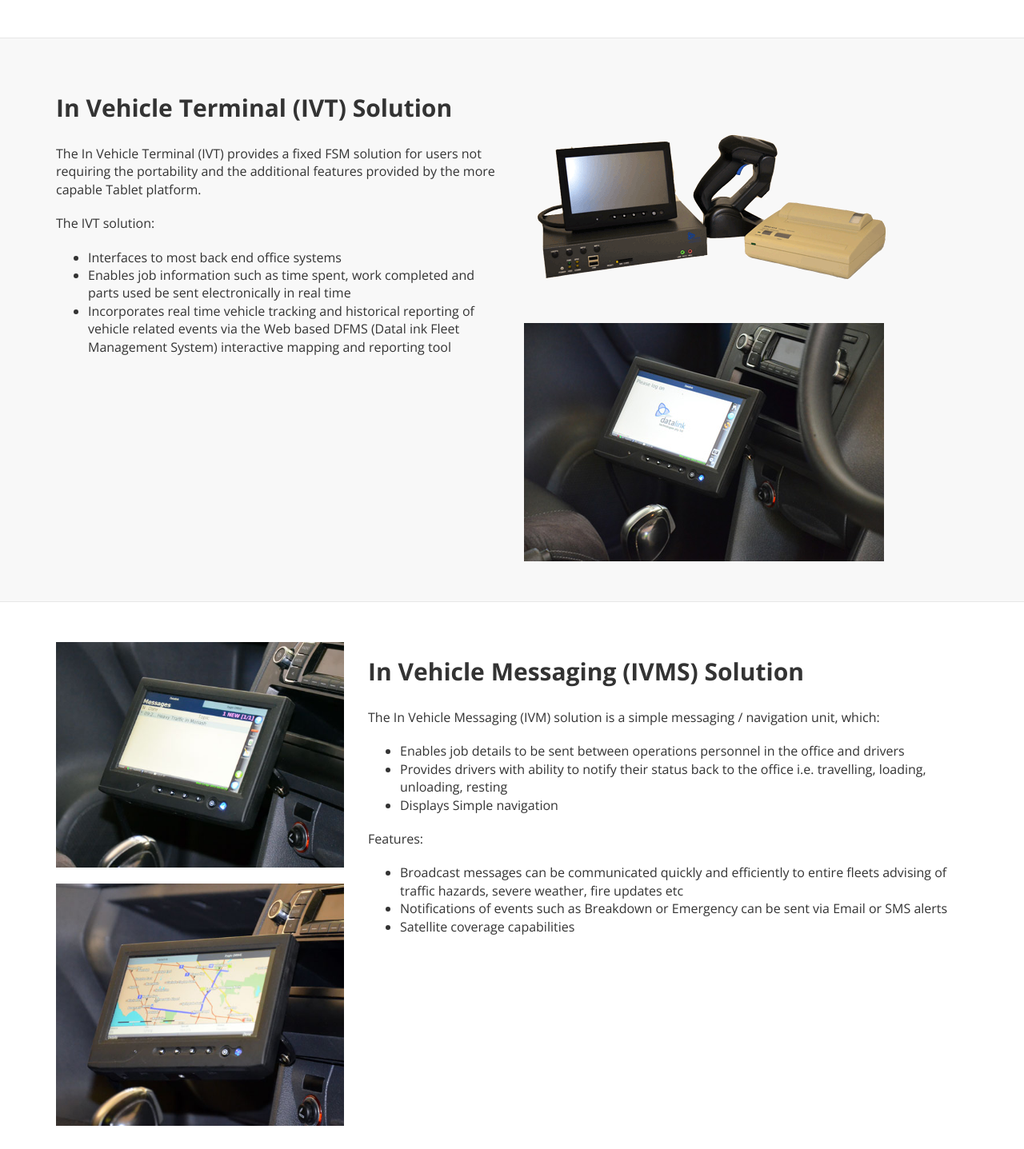
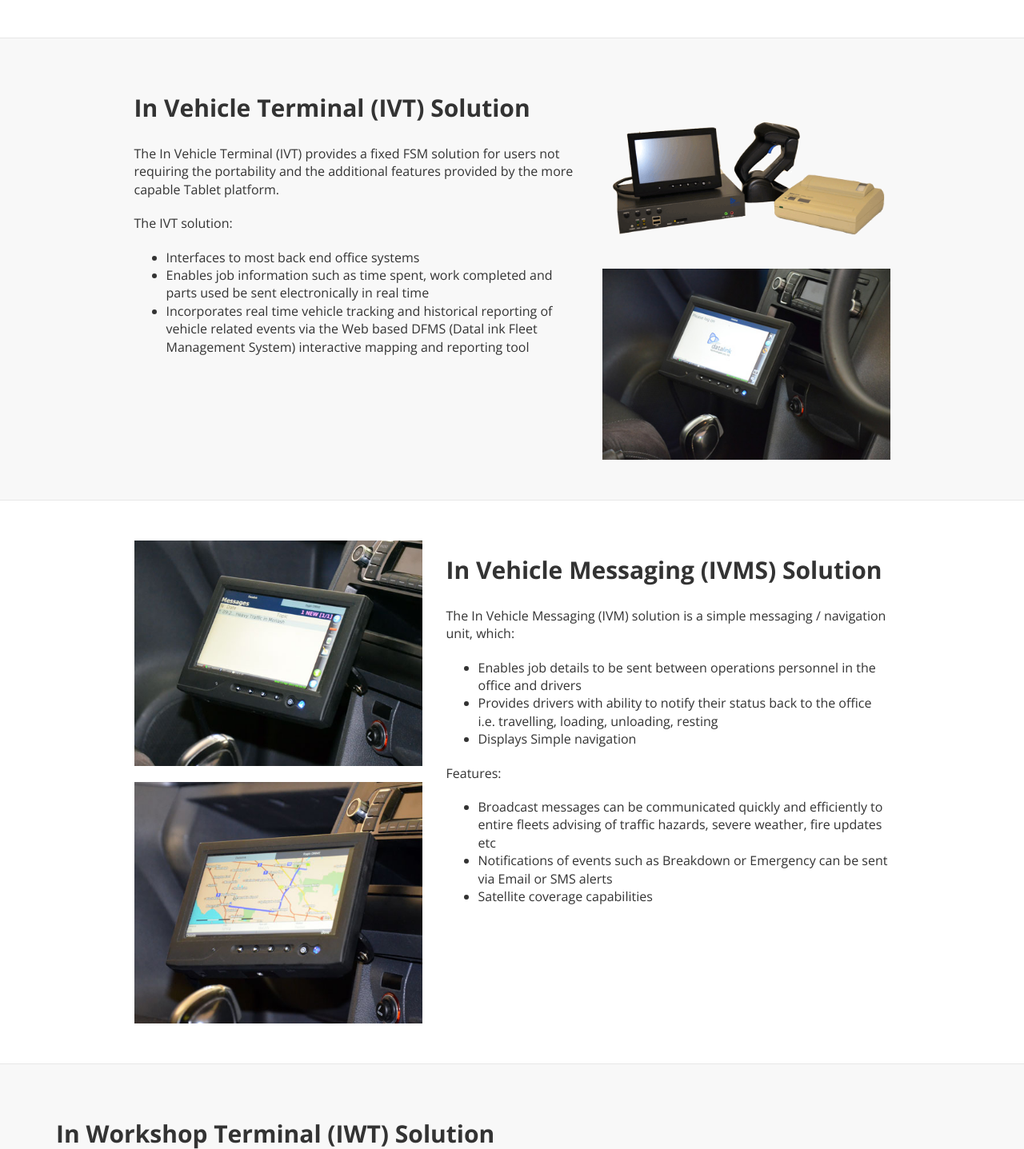
Before and after one commit to datalinktech/datalinktech.github.io, a plain HTML site: page solutions.html in a window 1280 px wide. Shown: the part 881-2318 px from the top of the page at 80% size. Drawn offline with nearby package versions, Linux system fonts and the light colour scheme.

Commit message:
Update solutions

```diff
--- a/solutions.html
+++ b/solutions.html
@@ -140,7 +140,7 @@
     <div class="container">
 
       <div class="row">
-        <div class="col-lg-6 col-sm-6">
+        <div class="col-lg-offset-1 col-lg-6 col-sm-6">
 
           <div class="clearfix"></div>
 
@@ -170,7 +170,7 @@
           </ul>
 
         </div>
-        <div class="col-lg-6 col-sm-6">
+        <div class="col-lg-4 col-sm-4">
           <img class="img-responsive" src="img/ivt_solution.png" alt="Service Industries">
 
           <img class="img-responsive" src="img/ivt_in_vehicle.jpg" alt="gps_tracking">
@@ -186,7 +186,7 @@
     <div class="container">
 
       <div class="row">
-        <div class="col-lg-4 col-sm-4">
+        <div class="col-lg-offset-1 col-lg-4 col-sm-4">
 
           <img class="img-responsive" src="img/ivms_1.jpg" alt="Message List">
           <br/>
@@ -194,7 +194,7 @@
 
         </div>
 
-        <div class="col-lg-8 col-sm-8">
+        <div class="col-lg-6 col-sm-6">
 
           <div class="clearfix"></div>
 
```
